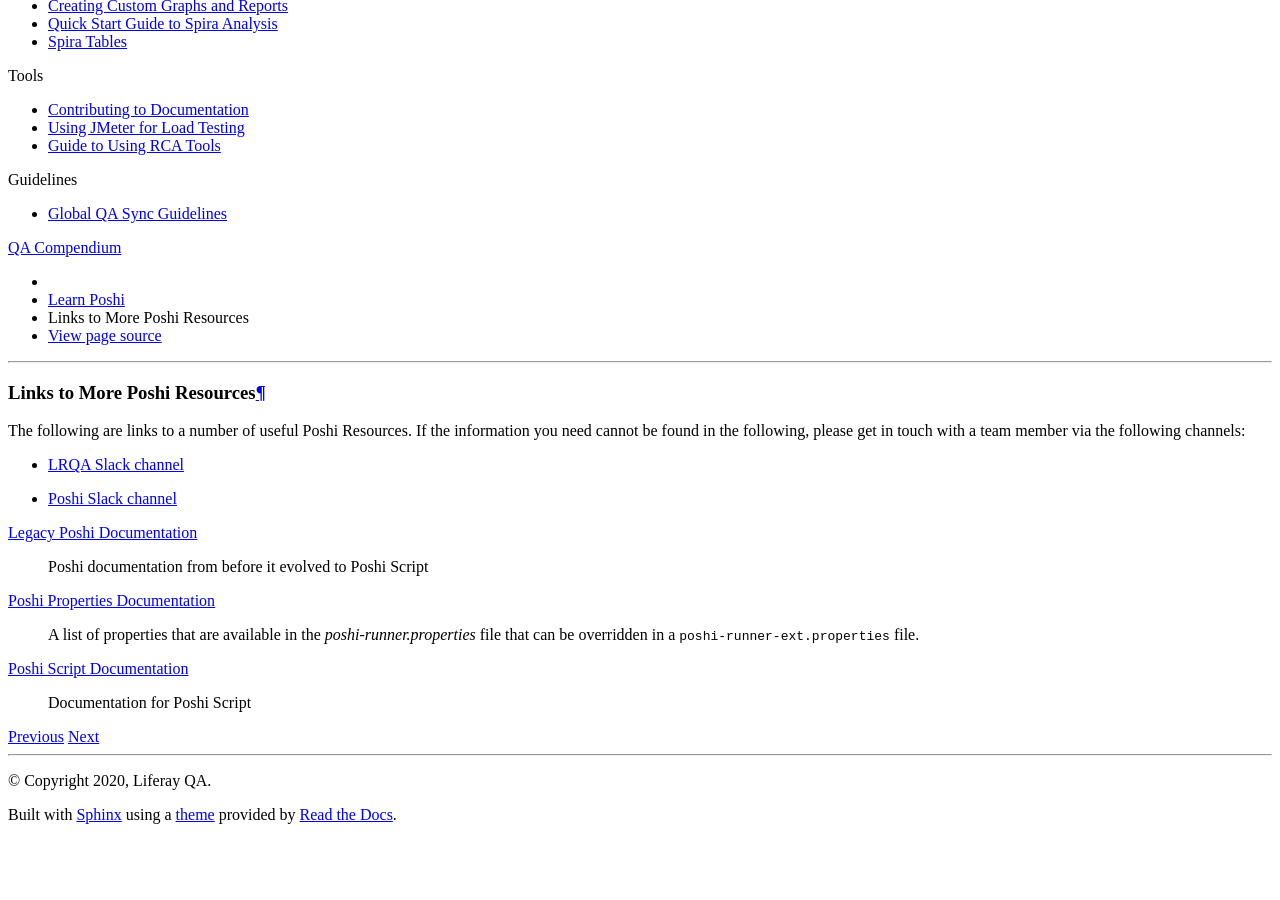
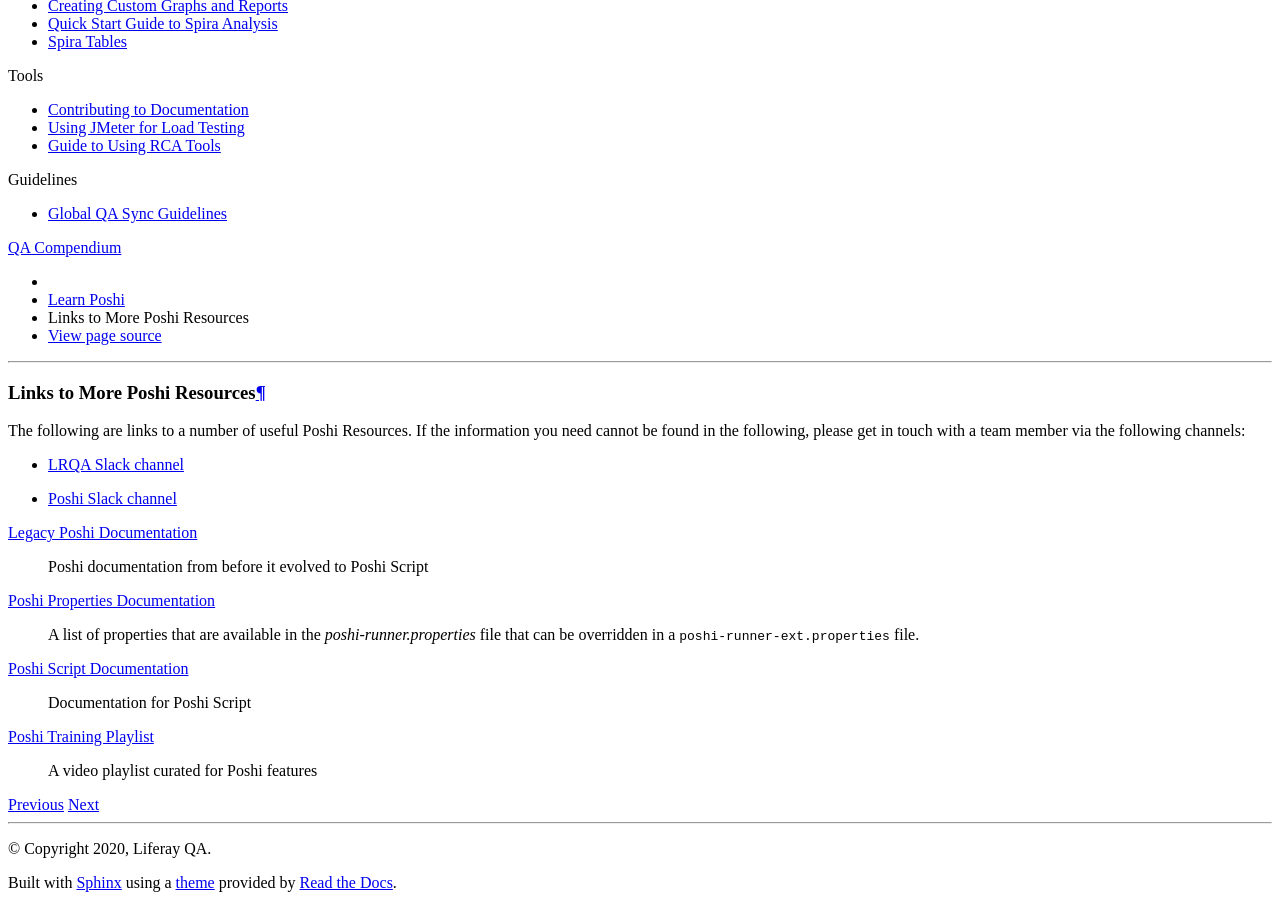
Before and after one commit to nikki-pru/qa-compendium, a Sphinx documentation site: the page built from docs/poshi/appendix/links.rst, in a window 1280 px wide and 900 px high, scrolled down 846 px. Built offline with Sphinx 7.4.7 and the Read the Docs theme 2.0.0, drawn with Linux system fonts in a browser that asks for light colours; before the commit the page ends 1678 px from its top, so only the background shows below that.

Commit message:
LRQA-64342 Added link for Poshi Training playlist in references

```diff
--- a/docs/poshi/appendix/links.rst
+++ b/docs/poshi/appendix/links.rst
@@ -12,10 +12,13 @@
   A list of properties that are available in the `poshi-runner.properties` file that can be overridden in a ``poshi-runner-ext.properties`` file.
 `Poshi Script Documentation`_
   Documentation for Poshi Script
+`Poshi Training Playlist`_
+  A video playlist curated for Poshi features
 
 
 .. _LRQA Slack channel: https://liferay.slack.com/messages/CL84ZPHAT
 .. _Poshi Slack channel: https://liferay.slack.com/messages/CD7939WBE
+.. _Poshi Training Playlist: https://www.youtube.com/playlist?list=PLOYHY0EcGIX8EWJwfP82KG50QgTZQXruN
 .. _`Legacy Poshi Documentation`: https://github.com/liferay/liferay-qa-ee/tree/liferay-qa-docs/poshi-docs
 .. _`Poshi Properties Documentation`: https://github.com/liferay/com-liferay-poshi-runner/blob/master/poshi-properties.markdown
 .. _`poshi-runner.properties`: https://github.com/liferay/com-liferay-poshi-runner/blob/master/poshi-runner/src/main/resources/poshi-runner.properties
```
